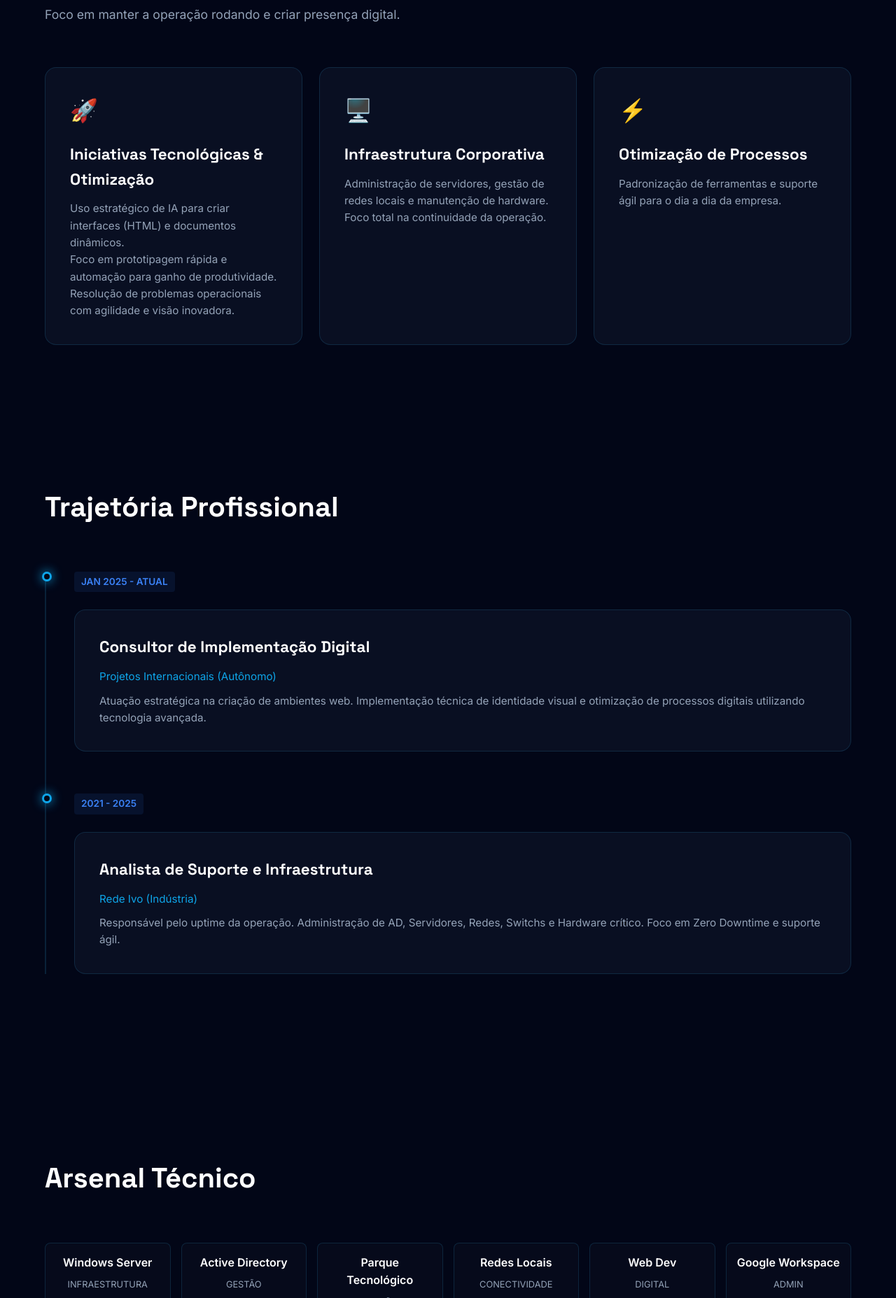
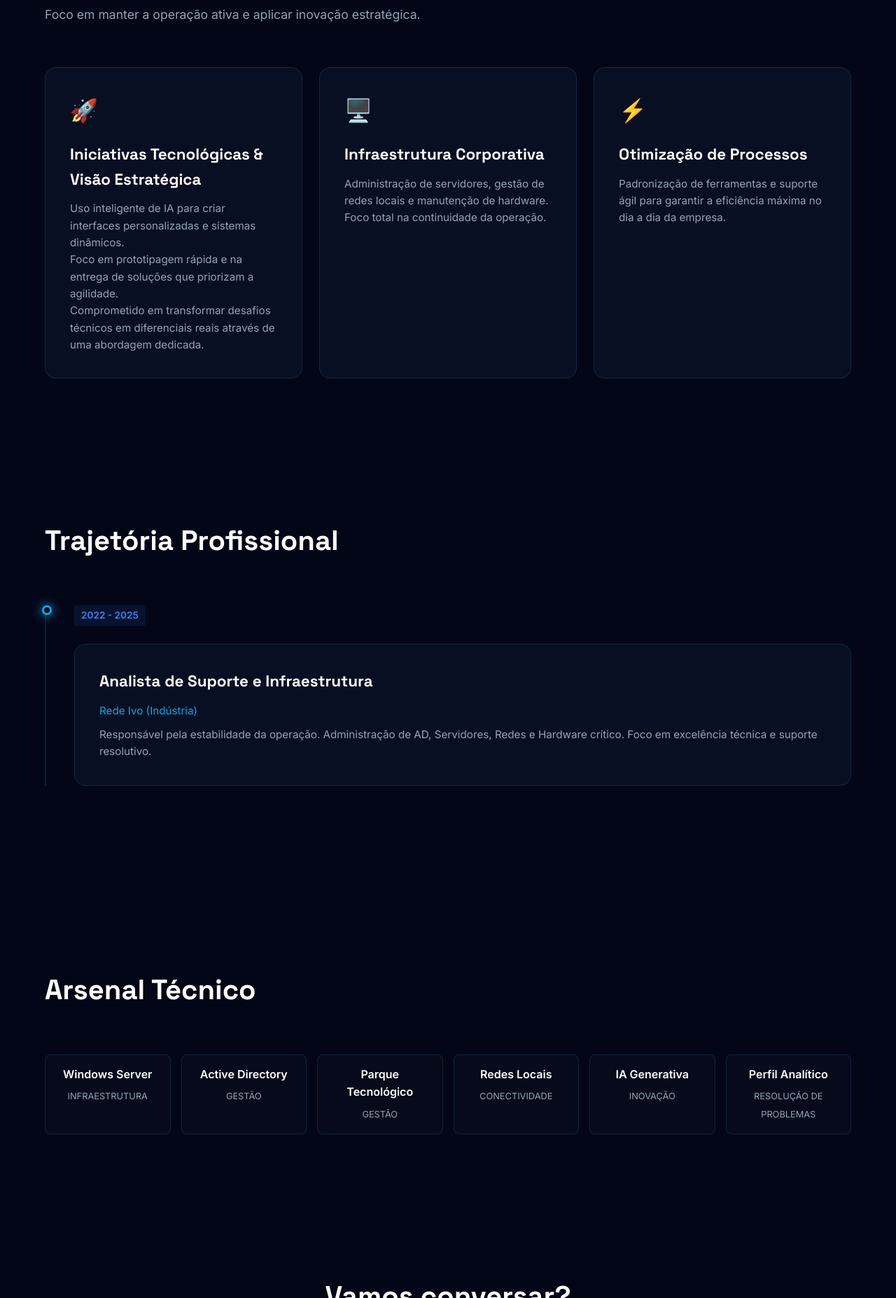
Before and after one commit to lucas7iwnl/cart-o-lucas, a plain HTML site: page index.html in a window 1280 px wide. Shown: the part 945-2800 px from the top of the page at 70% size. Drawn offline with Linux system fonts and the light colour scheme.

Commit message:
Update index.html

```diff
--- a/index.html
+++ b/index.html
@@ -1,5 +1,5 @@
 <!DOCTYPE html>
-<html lang="pt-BR">
+<html lang="pt-PT">
 <head>
     <meta charset="UTF-8">
     <meta name="viewport" content="width=device-width, initial-scale=1.0">
@@ -23,7 +23,7 @@
             --cursor-size: 20px;
         }
 
-        * { margin: 0; padding: 0; box-sizing: border-box; cursor: none; /* Cursor Customizado Ativo */ }
+        * { margin: 0; padding: 0; box-sizing: border-box; cursor: none; }
 
         body {
             background-color: var(--bg-deep);
@@ -40,8 +40,8 @@
             left: 0;
             width: 100%;
             height: 100%;
-            z-index: -1; /* Fica atrás de tudo */
-            pointer-events: none; /* Deixa clicar no site */
+            z-index: -1;
+            pointer-events: none;
         }
 
         /* --- CURSOR MAGNÉTICO --- */
@@ -397,7 +397,7 @@
                 <span class="tag-tech">SUPORTE & TECH</span>
                 <h1>Analista de <br><span class="typewriter"></span></h1>
                 <p class="hero-sub">
-                    Garantindo a estabilidade de ambientes corporativos críticos. Unindo a gestão de infraestrutura de TI com a agilidade da implementação web moderna.
+                    Garantindo a estabilidade de ambientes corporativos críticos. Unindo a gestão de infraestrutura de TI com a agilidade da implementação tecnológica moderna.
                 </p>
                 <div class="btn-group">
                     <a href="#contact" class="btn btn-primary btn-pulse" data-hover>Entrar em Contato</a>
@@ -410,16 +410,16 @@
         <section id="services">
             <div class="section-header">
                 <h2 class="section-title">Soluções Técnicas</h2>
-                <p class="section-desc">Foco em manter a operação rodando e criar presença digital.</p>
+                <p class="section-desc">Foco em manter a operação ativa e aplicar inovação estratégica.</p>
             </div>
             <div class="grid-cards">
                 <div class="card" onmousemove="moveSpotlight(event)">
                     <div class="card-icon">🚀</div>
-                    <h3>Iniciativas Tecnológicas & Otimização</h3>
+                    <h3>Iniciativas Tecnológicas & Visão Estratégica</h3>
                     <p>
-                        Uso estratégico de IA para criar interfaces (HTML) e documentos dinâmicos. <br>
-                        Foco em prototipagem rápida e automação para ganho de produtividade. <br>
-                        Resolução de problemas operacionais com agilidade e visão inovadora.
+                        Uso inteligente de IA para criar interfaces personalizadas e sistemas dinâmicos. <br>
+                        Foco em prototipagem rápida e na entrega de soluções que priorizam a agilidade. <br>
+                        Comprometido em transformar desafios técnicos em diferenciais reais através de uma abordagem dedicada.
                     </p>
                 </div>
                 <div class="card" onmousemove="moveSpotlight(event)">
@@ -430,7 +430,7 @@
                 <div class="card" onmousemove="moveSpotlight(event)">
                     <div class="card-icon">⚡</div>
                     <h3>Otimização de Processos</h3>
-                    <p>Padronização de ferramentas e suporte ágil para o dia a dia da empresa.</p>
+                    <p>Padronização de ferramentas e suporte ágil para garantir a eficiência máxima no dia a dia da empresa.</p>
                 </div>
             </div>
         </section>
@@ -444,21 +444,11 @@
             <div class="timeline">
                 <div class="timeline-item">
                     <div class="timeline-dot"></div>
-                    <span class="date-badge">JAN 2025 - ATUAL</span>
-                    <div class="card" onmousemove="moveSpotlight(event)" style="margin-top: 15px;">
-                        <h3>Consultor de Implementação Digital</h3>
-                        <p style="color: var(--secondary); margin-bottom: 10px;">Projetos Internacionais (Autônomo)</p>
-                        <p>Atuação estratégica na criação de ambientes web. Implementação técnica de identidade visual e otimização de processos digitais utilizando tecnologia avançada.</p>
-                    </div>
-                </div>
-
-                <div class="timeline-item">
-                    <div class="timeline-dot"></div>
-                    <span class="date-badge">2021 - 2025</span>
+                    <span class="date-badge">2022 - 2025</span>
                     <div class="card" onmousemove="moveSpotlight(event)" style="margin-top: 15px;">
                         <h3>Analista de Suporte e Infraestrutura</h3>
                         <p style="color: var(--secondary); margin-bottom: 10px;">Rede Ivo (Indústria)</p>
-                        <p>Responsável pelo uptime da operação. Administração de AD, Servidores, Redes, Switchs e Hardware crítico. Foco em Zero Downtime e suporte ágil.</p>
+                        <p>Responsável pela estabilidade da operação. Administração de AD, Servidores, Redes e Hardware crítico. Foco em excelência técnica e suporte resolutivo.</p>
                     </div>
                 </div>
             </div>
@@ -487,12 +477,13 @@
                     <span class="skill-cat">Conectividade</span>
                 </div>
                 <div class="skill-box">
-                    <span class="skill-title">Web Dev</span>
-                    <span class="skill-cat">Digital</span>
+                    <span class="skill-title">IA Generativa</span>
+                    <span class="skill-cat">Inovação</span>
                 </div>
+                <!-- SUBSTITUÍDO: REFERÊNCIA AO PERFIL PESSOAL -->
                 <div class="skill-box">
-                    <span class="skill-title">Google Workspace</span>
-                    <span class="skill-cat">Admin</span>
+                    <span class="skill-title">Perfil Analítico</span>
+                    <span class="skill-cat">Resolução de Problemas</span>
                 </div>
             </div>
         </section>
@@ -527,7 +518,7 @@
         }
 
         const textElement = document.querySelector('.typewriter');
-        const words = ["Suporte TI.", "Infraestrutura.", "Soluções Web."];
+        const words = ["Suporte TI.", "Infraestrutura.", "Soluções Tecnológicas."];
         let wordIndex = 0, charIndex = 0, isDeleting = false;
 
         function type() {
```
